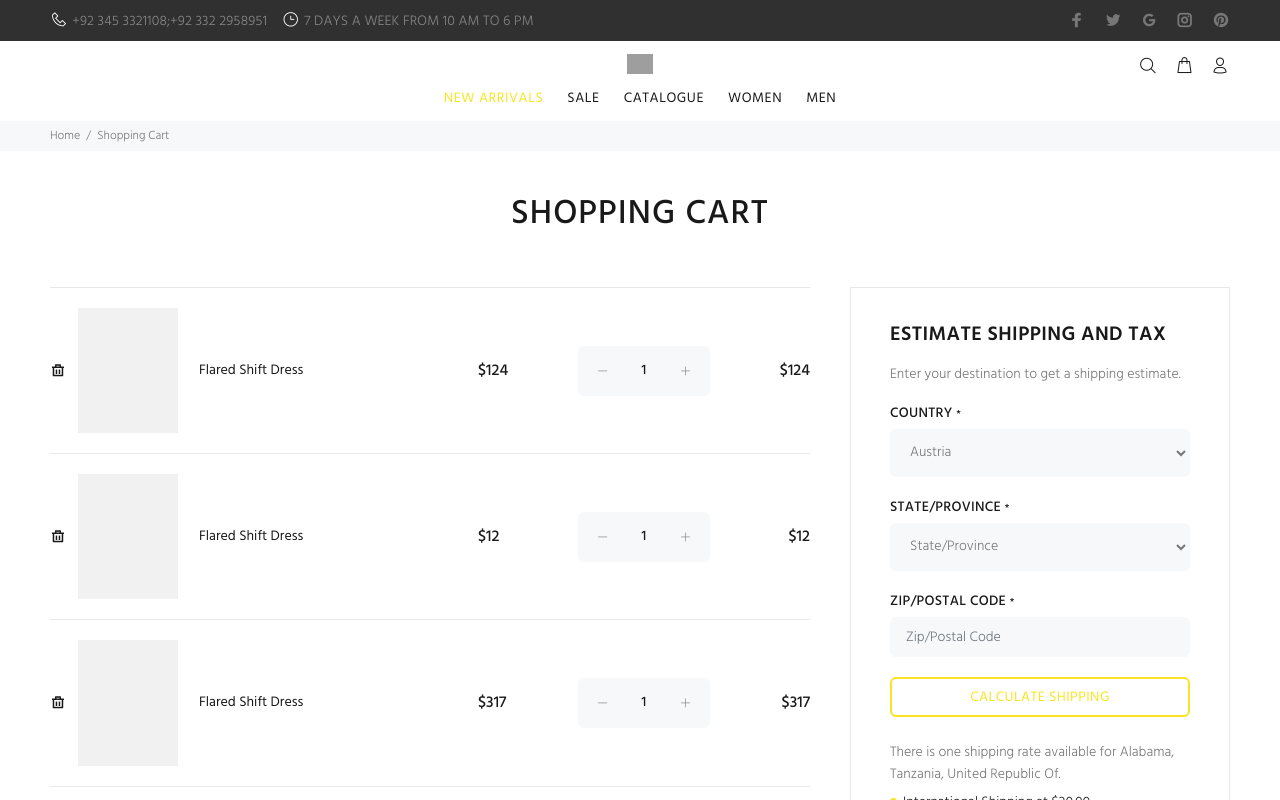
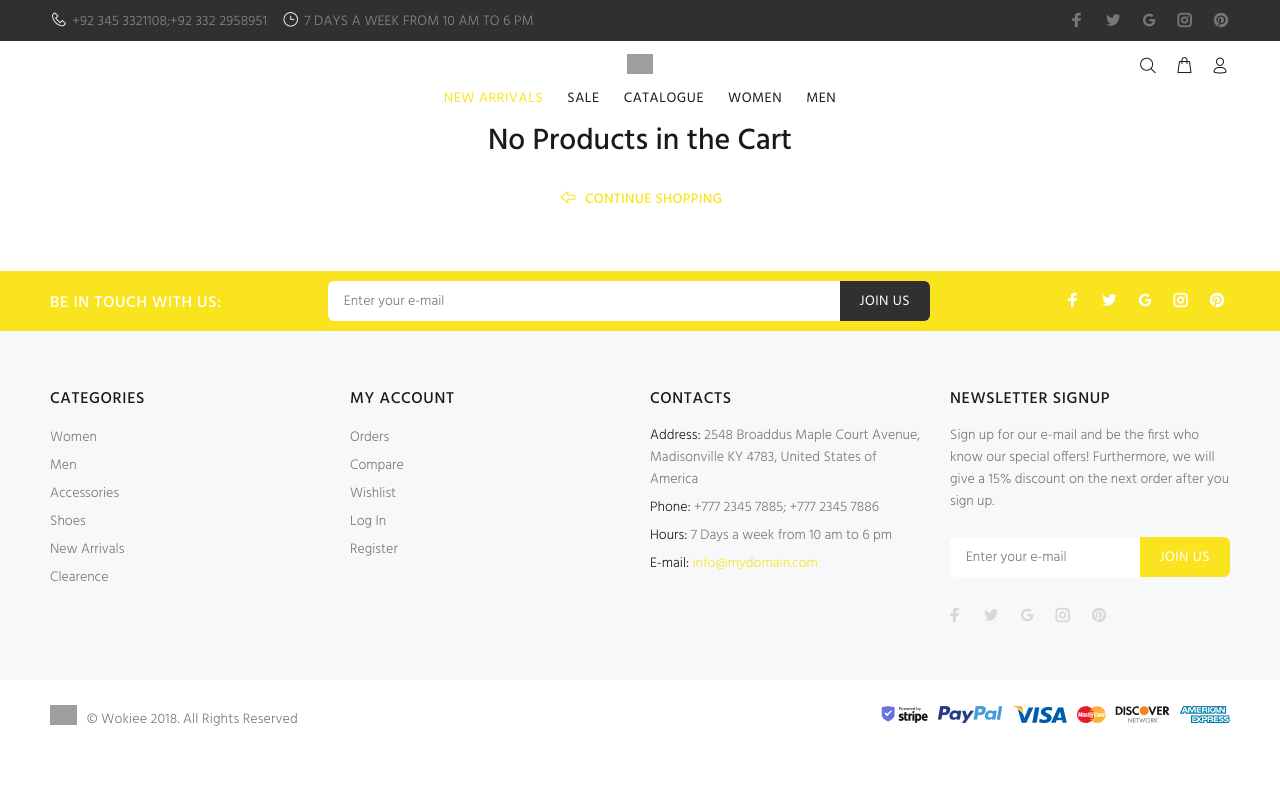
Before and after one commit to MirRizwan/bushirts, a React (Create React App) app: page /cart in a window 1280 px wide. Shown: the top 800 px of the page. Built offline with nearby package versions, Linux system fonts and the light colour scheme; grey boxes are pictures that could not be loaded.

Commit message:
Fix all Cart issues and create Modal Popup

```diff
--- a/src/Pages/Cart.jsx
+++ b/src/Components/Cart/Cart.jsx
@@ -1,12 +1,25 @@
 import React from 'react';
+import { Link } from 'react-router-dom';
+
+import { connect } from 'react-redux';
+
+
 
 const Cart = props => {
+	if(props.cart.length === 0){
+		return (
+			<div style={ {textAlign:"center"} }>
+				<h3>No Products in the Cart</h3>
+				<Link className="btn-link" to="/products"><i className="icon-e-19"></i>CONTINUE SHOPPING</Link>
+			</div>
+		)
+	}
     return(
         <React.Fragment>
             <div className="tt-breadcrumb">
 	<div className="container">
 		<ul>
-			<li><a href="index.html">Home</a></li>
+			<li><Link to="index.html">Home</Link></li>
 			<li>Shopping Cart</li>
 		</ul>
 	</div>
@@ -14,29 +27,31 @@ const Cart = props => {
 <div id="tt-pageContent">
 	<div className="container-indent">
 		<div className="container">
-			<h1 className="tt-title-subpages noborder">SHOPPING CART</h1>
+			<h1 className="tt-title-subpages noborder">YOUR SHOPPING CART</h1>
 			<div className="row">
 				<div className="col-sm-12 col-xl-8">
 					<div className="tt-shopcart-table">
 						<table>
 							<tbody>
-								<tr>
+								{
+									props.cart.map( item =>(
+										<tr key={item._id}>
 									<td>
-										<a href="#" className="tt-btn-close"></a>
+										<Link to="#" className="tt-btn-close"></Link>
 									</td>
 									<td>
 										<div className="tt-product-img">
-											<img src="/assets/images/product/product-01.jpg" alt="" />
+											<img src={item.imgUrl} alt="" />
 										</div>
 									</td>
 									<td>
 										<h2 className="tt-title">
-											<a href="#">Flared Shift Dress</a>
+											<Link to="#">{item.title}</Link>
 										</h2>
 										<ul className="tt-list-parameters">
 											<li>
 												<div className="tt-price">
-													$124
+													{item.unitPrice}
 												</div>
 											</li>
 											<li>
@@ -44,138 +59,43 @@ const Cart = props => {
 											</li>
 											<li>
 												<div className="tt-price subtotal">
-													$124
+													{item.price}
 												</div>
 											</li>
 										</ul>
 									</td>
 									<td>
 										<div className="tt-price">
-											$124
+										{item.unitPrice}
 										</div>
 									</td>
 									<td>
 										<div className="detach-quantity-desctope">
 											<div className="tt-input-counter style-01">
 												<span className="minus-btn"></span>
-												<input type="text" value="1" size="5" />
+												<input type="text" value={item.qty} size="5" />
 												<span className="plus-btn"></span>
 											</div>
 										</div>
 									</td>
 									<td>
 										<div className="tt-price subtotal">
-											$124
+										{item.price}
 										</div>
 									</td>
 								</tr>
-								<tr>
-									<td>
-										<a href="#" className="tt-btn-close"></a>
-									</td>
-									<td>
-										<div className="tt-product-img">
-											<img src="/assets/images/product/product-02.jpg" alt="" />
-										</div>
-									</td>
-									<td>
-										<h2 className="tt-title">
-											<a href="#">Flared Shift Dress</a>
-										</h2>
-										<ul className="tt-list-parameters">
-											<li>
-												<div className="tt-price">
-													$12
-												</div>
-											</li>
-											<li>
-												<div className="detach-quantity-mobile"></div>
-											</li>
-											<li>
-												<div className="tt-price subtotal">
-													$12
-												</div>
-											</li>
-										</ul>
-									</td>
-									<td>
-										<div className="tt-price">
-											$12
-										</div>
-									</td>
-									<td>
-										<div className="detach-quantity-desctope">
-											<div className="tt-input-counter style-01">
-												<span className="minus-btn"></span>
-												<input type="text" value="1" size="5" />
-												<span className="plus-btn"></span>
-											</div>
-										</div>
-									</td>
-									<td>
-										<div className="tt-price subtotal">
-											$12
-										</div>
-									</td>
-								</tr>
-								<tr>
-									<td>
-										<a href="#" className="tt-btn-close"></a>
-									</td>
-									<td>
-										<div className="tt-product-img">
-											<img src="/assets/images/product/product-03.jpg"  alt="" />
-										</div>
-									</td>
-									<td>
-										<h2 className="tt-title">
-											<a href="#">Flared Shift Dress</a>
-										</h2>
-										<ul className="tt-list-parameters">
-											<li>
-												<div className="tt-price">
-													$317
-												</div>
-											</li>
-											<li>
-												<div className="detach-quantity-mobile"></div>
-											</li>
-											<li>
-												<div className="tt-price subtotal">
-													$317
-												</div>
-											</li>
-										</ul>
-									</td>
-									<td>
-										<div className="tt-price">
-											$317
-										</div>
-									</td>
-									<td>
-										<div className="detach-quantity-desctope">
-											<div className="tt-input-counter style-01">
-												<span className="minus-btn"></span>
-												<input type="text" value="1" size="5" />
-												<span className="plus-btn"></span>
-											</div>
-										</div>
-									</td>
-									<td>
-										<div className="tt-price subtotal">
-											$317
-										</div>
-									</td>
-								</tr>
+									))
+								}
+
 							</tbody>
 						</table>
 						<div className="tt-shopcart-btn">
 							<div className="col-left">
-								<a className="btn-link" href="#"><i className="icon-e-19"></i>CONTINUE SHOPPING</a>
+								<Link className="btn-link" href="/products"><i className="icon-e-19"></i>CONTINUE SHOPPING</Link>
 							</div>
 							<div className="col-right">
-								<a className="btn-link" href="#"><i className="icon-h-02"></i>CLEAR SHOPPING CART</a>
-								<a className="btn-link" href="#"><i className="icon-h-48"></i>UPDATE CART</a>
+								<Link className="btn-link" href="#"><i className="icon-h-02"></i>CLEAR SHOPPING CART</Link>
+								<Link className="btn-link" href="#"><i className="icon-h-48"></i>UPDATE CART</Link>
 							</div>
 						</div>
 					</div>
@@ -225,12 +145,12 @@ const Cart = props => {
 									<label for="address_zip">ZIP/POSTAL CODE <sup>*</sup></label>
 									<input type="text" name="name" className="form-control" id="address_zip" placeholder="Zip/Postal Code" />
 								</div>
-								<a href="#" className="btn btn-border">CALCULATE SHIPPING</a>
+								<Link to="#" className="btn btn-border">CALCULATE SHIPPING</Link>
 								<p>
 									There is one shipping rate available for Alabama, Tanzania, United Republic Of.
 								</p>
 								<ul className="tt-list-dot list-dot-large">
-									<li><a href="#">International Shipping at $20.00</a></li>
+									<li><Link to="#">International Shipping at $20.00</Link></li>
 								</ul>
 							</form>
 						</div>
@@ -258,7 +178,7 @@ const Cart = props => {
 									</tr>
 								</tfoot>
 							</table>
-							<a href="#" className="btn btn-lg"><span className="icon icon-check_circle"></span>PROCEED TO CHECKOUT</a>
+							<Link to="#" className="btn btn-lg"><span className="icon icon-check_circle"></span>PROCEED TO CHECKOUT</Link>
 						</div>
 					</div>
 				</div>
@@ -270,4 +190,11 @@ const Cart = props => {
     )
 }
 
-export default Cart;
+
+const mapStateToProps = state => {
+	return{
+		cart : state.Cart.cart
+	}
+}
+
+export default connect(mapStateToProps, null)(Cart);
--- a/src/Components/Details/Details.jsx
+++ b/src/Components/Details/Details.jsx
@@ -94,6 +94,7 @@ const Details = props => {
       title: filteredProduct[0].title,
       imgUrl: filteredProduct[0].imgUrl,
       price: filteredProduct[0].price,
+      unitPrice: filteredProduct[0].price,
       qty: 1
     });
   },[]);
--- a/src/Components/MiniCart/MiniCart.jsx
+++ b/src/Components/MiniCart/MiniCart.jsx
@@ -32,7 +32,7 @@ const MiniCart = (props) => {
 									<div className="tt-cart-list">
 										{props.Cart.map((c) => (
 											<div className="tt-item" key={c._id}>
-												<Link to="product.html">
+												<Link to={`/product/${c._id}`}>
 													<div className="tt-item-img">
 														<img src="/assets/images/product/product-01.jpg" alt="" />
 													</div>
--- a/src/Components/Routes/index.js
+++ b/src/Components/Routes/index.js
@@ -7,8 +7,8 @@ import Footer from '../Footer/Footer';
 import ProductDetail from '../../Pages/ProductDetail';
 import Products from '../../Pages/Products';
 import Home from '../../Pages/Home';
-import NotFound from '../NotFound';
-import Cart from '../../Pages/Cart';
+import NotFound from '../../Pages/NotFound';
+import CartPage from '../../Pages/CartPage';
 
 
 
@@ -20,7 +20,7 @@ const Routes=()=>{
             <Switch>
                 <Route path="/product/:id" component={ProductDetail} exact />
                 <Route path="/products" component={Products} exact />
-                <Route path="/cart" component={Cart} />
+                <Route path="/cart" component={CartPage} />
                 <Route component={Home} path="/" exact />
                 <Route path="/not-found" component={NotFound}/>
                 <Redirect to="/not-found" />
--- /dev/null
+++ b/src/Pages/CartPage.jsx
@@ -0,0 +1,10 @@
+import React from 'react';
+import Cart from '../Components/Cart/Cart';
+
+const CartPage = () =>{
+    return(
+        <Cart />
+    )
+}
+
+export default CartPage;
```
Also changed, not shown: src/Pages/NotFound.jsx (renamed from src/Components/NotFound.jsx).
